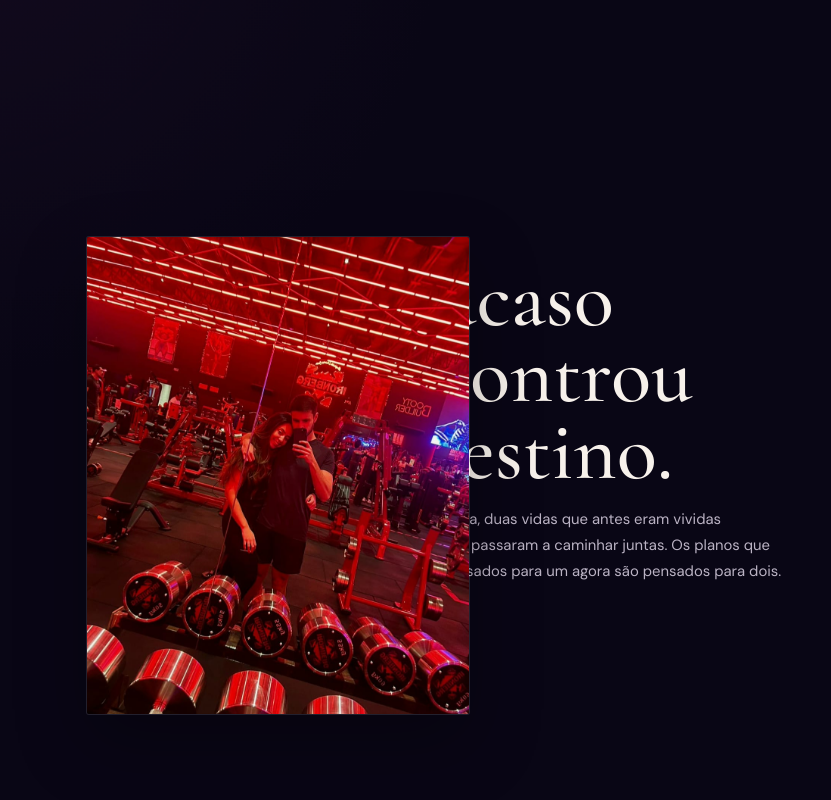
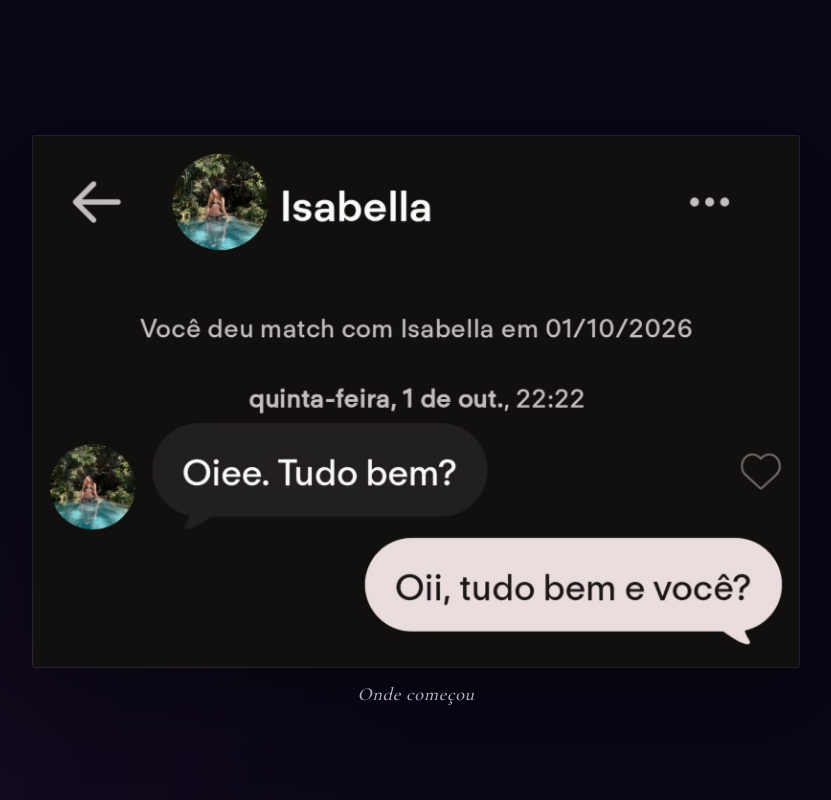
Before and after one commit to jhunhoff/jhunhoff.github.io, a plain HTML site: page index.html in a window 1280 px wide. Shown: the part 3180-3980 px from the top of the page, without its empty margins (224-1055 px from the left). Drawn offline with nearby package versions, Linux system fonts and the light colour scheme.

Commit message:
Fix photo sections layout

```diff
--- a/assets/css/styles.css
+++ b/assets/css/styles.css
@@ -210,13 +210,47 @@ body {
 @keyframes pulse { 50% { transform: scale(1.18); } }
 @keyframes fall { to { transform: translate3d(var(--drift), 105vh, 0) rotate(720deg); opacity: .15; } }
 
+.photo-section {
+  min-height: 100svh;
+  display: grid;
+  place-items: center;
+  padding: 5rem 1.25rem;
+  position: relative;
+}
+.full-photo-frame {
+  width: min(100%, 52rem);
+  margin: 0;
+  display: grid;
+  gap: .9rem;
+  text-align: center;
+}
+.full-photo-frame img {
+  width: 100%;
+  max-height: 72svh;
+  display: block;
+  object-fit: contain;
+  border: 1px solid rgba(255, 255, 255, .08);
+  border-radius: 3px;
+  background: rgba(255, 255, 255, .025);
+  box-shadow: 0 30px 80px rgba(0, 0, 0, .38);
+}
+.full-photo-frame figcaption {
+  color: var(--muted);
+  font-family: "Cormorant Garamond", serif;
+  font-size: 1.15rem;
+  font-style: italic;
+  letter-spacing: .04em;
+}
+
 @media (min-width: 700px) {
   .story-section { padding-inline: 7%; }
   .story-card { width: 38rem; margin: 0; }
   .story-card-right { margin-left: auto; }
-  .phone-photo { width: 23rem; position: absolute; right: -28rem; top: 1rem; }
-  .portrait-photo { width: 24rem; position: absolute; right: 31rem; top: 0; }
-  .red-photo { width: 26rem; position: absolute; right: -31rem; top: -1rem; }
+  .phone-photo { width: 23rem; position: static; }
+  .portrait-photo { width: 24rem; position: static; }
+  .red-photo { width: 26rem; position: static; }
+  .photo-section { padding-inline: 7%; }
+  .full-photo-frame { width: min(82%, 48rem); }
   .answers { gap: 1rem; }
   .answer { min-width: 8.5rem; }
 }
--- a/index.html
+++ b/index.html
@@ -52,10 +52,14 @@
         <h2>Dois nascimentos, uma preparação.</h2>
         <p>Em 3 de março de 1997 nasceu um menino chamado João. Em 16 de novembro de 1997 nasceu uma menina chamada Isabella.</p>
         <p>Por 29 anos, eles viveram sem o absoluto conhecimento um do outro. Mas parece que suas vidas estavam sendo preparadas para o momento em que fossem se conhecer.</p>
-        <figure class="photo-frame phone-photo">
-          <img src="assets/images/primeira-conversa.jpeg" alt="Primeira conversa entre Isabella e João" loading="lazy">
-        </figure>
       </article>
+    </section>
+
+    <section class="photo-section reveal" aria-label="Nossa primeira conversa">
+      <figure class="full-photo-frame">
+        <img src="assets/images/primeira-conversa.jpeg" alt="Primeira conversa entre Isabella e João">
+        <figcaption>Onde começou</figcaption>
+      </figure>
     </section>
 
     <section class="story-section story-section-wide">
@@ -64,10 +68,14 @@
         <p class="story-kicker">O encontro</p>
         <h2>O acaso encontrou o destino.</h2>
         <p>Desde aquele dia, duas vidas que antes eram vividas separadamente passaram a caminhar juntas. Os planos que antes eram pensados para um agora são pensados para dois.</p>
-        <figure class="photo-frame portrait-photo">
-          <img src="assets/images/nos.jpeg" alt="João e Isabella juntos" loading="lazy">
-        </figure>
       </article>
+    </section>
+
+    <section class="photo-section reveal" aria-label="João e Isabella juntos">
+      <figure class="full-photo-frame">
+        <img src="assets/images/nos.jpeg" alt="João e Isabella juntos">
+        <figcaption>Desde então, lado a lado</figcaption>
+      </figure>
     </section>
 
     <section class="story-section">
```
